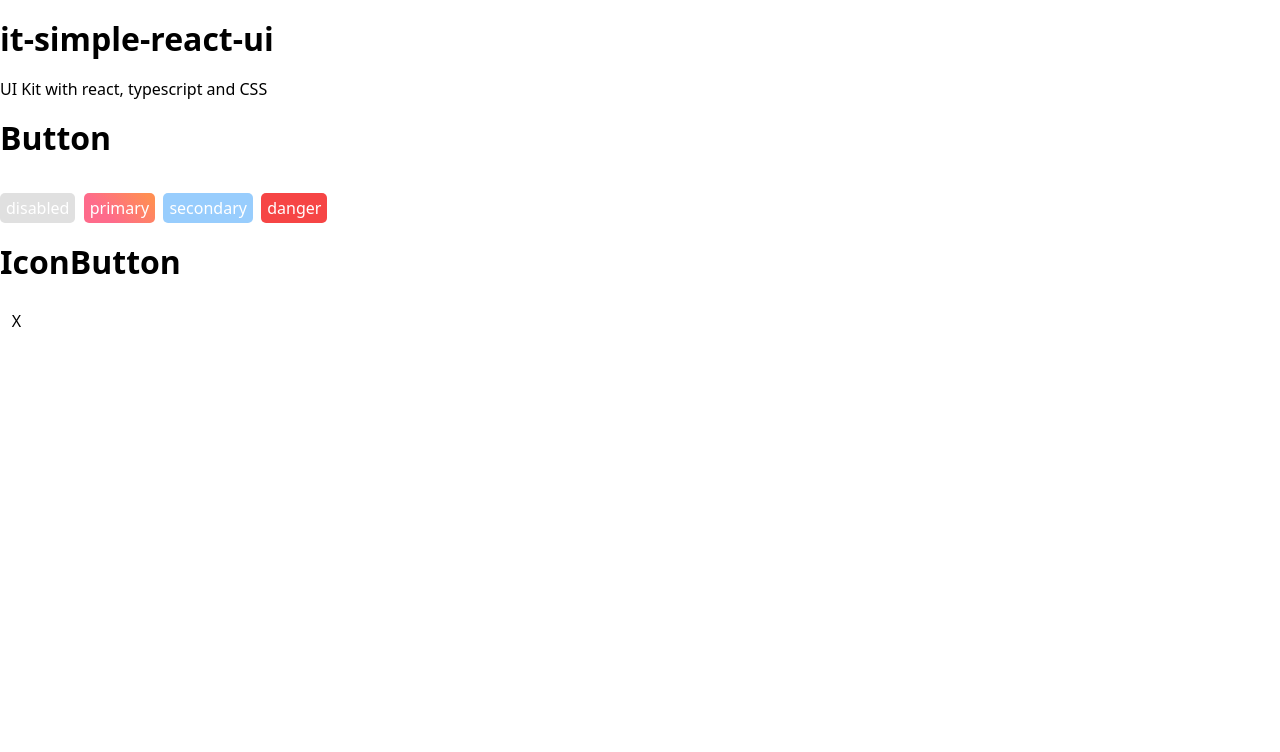
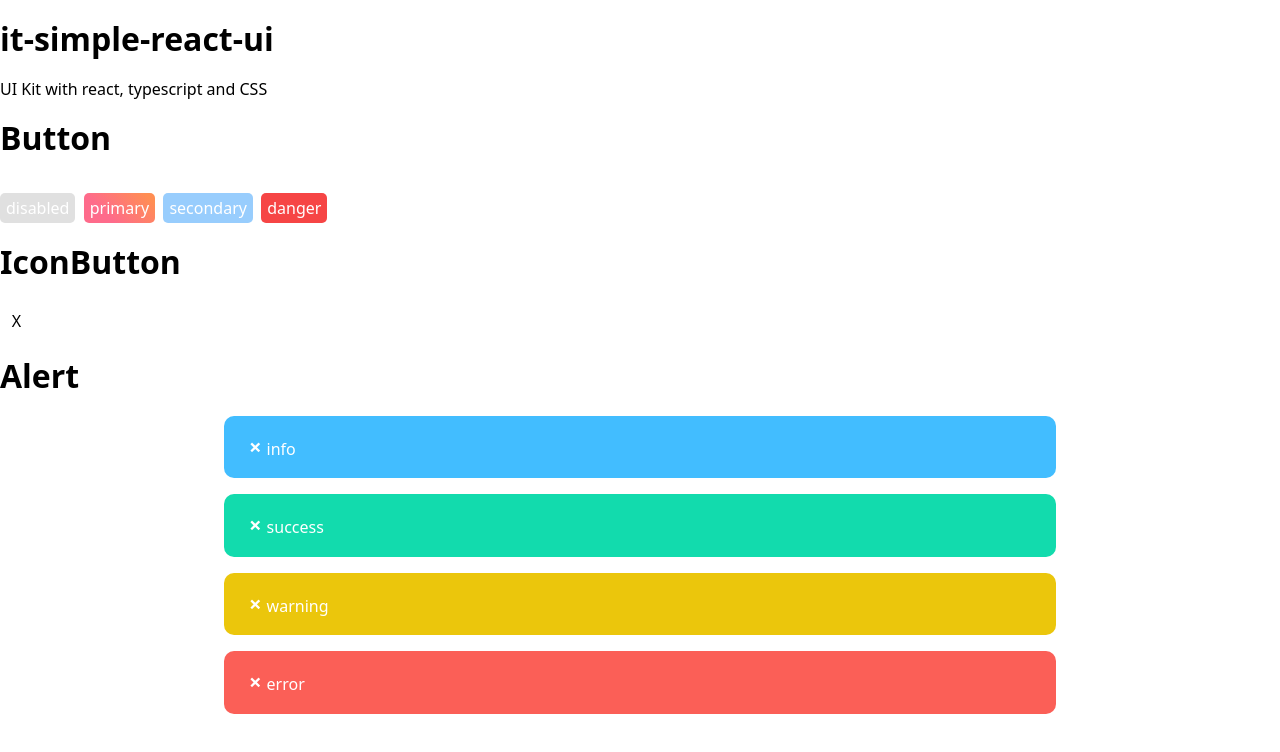
Before and after one commit to dariopalminio/oaky-ui-kit, a React (Vite) app: page / in a window 1280 px wide. Shown: the top 752 px of the page. Built offline with nearby package versions, Linux system fonts and the light colour scheme.

Commit message:
feat (Alert): add component

```diff
--- a/src/app/demo/index.tsx
+++ b/src/app/demo/index.tsx
@@ -1,4 +1,5 @@
 
+import AlertsDemo from '../ui-kit/alert/demo';
 import ButtonDemo from '../ui-kit/button/demo';
 import IconButtonDemo from '../ui-kit/icon-button/demo';
 import '../ui-kit/style/normalize.css'
@@ -16,6 +17,8 @@ function Demo() {
             <ButtonDemo />
 
             <IconButtonDemo />
+
+            <AlertsDemo/>
         </div>
 
     )
--- /dev/null
+++ b/src/app/ui-kit/alert/alert.tsx
@@ -0,0 +1,92 @@
+import React from "react";
+import styled from "styled-components";
+
+//Styled-components
+const AlertBox = styled.div`
+        width: 65%;
+        margin:0px auto;
+        margin-top: 1rem;
+        padding: 20px;
+        background-color: #12DBAD;
+        color: white;
+        border-radius: 10px;
+        @media screen and (min-width: 768px) and (max-width: 1023px) {
+            width: 70%;
+            margin: 0px auto;
+            margin-top: 1rem;
+        }
+        @media screen and (max-width: 767px) {
+            margin: 0px auto;
+            margin-top: 1rem;
+        }
+
+    `;
+
+//Styled-components
+const AlertCloseButton = styled.span`
+        margin-left: 5px;
+        margin-right: 5px;
+        color: white;
+        font-weight: bold;
+        float: none;
+        font-size: 22px;
+        line-height: 20px;
+        cursor: pointer;
+        transition: 0.3s;
+        &:hover{
+            color: black;
+        }
+    `;
+
+interface Props {
+    children?: React.ReactNode;
+    severity?: "info" | "error" | "warning" | "success" | undefined;
+}
+
+/**
+ * Customized alert
+ * Stateless components
+ */
+ export const Alert: React.FC<Props> = ({ severity, children }) => {
+
+    const getId = () => {
+        return severity ? 'alert-box-' + severity : 'alert-box-';
+    }
+
+    const handlerClick = (event: React.MouseEvent<HTMLElement>) => {
+        const elementId = getId();
+        let popup: HTMLElement | null = document.getElementById(elementId);
+        if (popup != null) {
+            if (popup.style.display === "none") {
+                popup.style.setProperty('display', 'block', 'important');
+            } else {
+                popup.style.setProperty('display', 'none', 'important');
+            }
+        }
+        event.stopPropagation();
+    };
+
+    const getBackgroundBySeverity = () => {
+        switch (severity) {
+            case 'success':
+                return '#12DBAD';
+            case 'error':
+                return '#FB5F57';
+            case 'info':
+                return '#42bdff';
+            case 'warning':
+                return '#EBC60C';
+            default:
+                return '#42bdff';
+        }
+    };
+
+    return (
+        <AlertBox id={getId()} style={{ backgroundColor: getBackgroundBySeverity() }}>
+            <AlertCloseButton className="closebtn" onClick={(event) => handlerClick(event)}>&times;</AlertCloseButton>
+                {children}
+        </AlertBox>
+    );
+};
+
+export default Alert;
--- /dev/null
+++ b/src/app/ui-kit/alert/demo.tsx
@@ -0,0 +1,23 @@
+import Alert from "./alert"
+
+
+
+function AlertsDemo() {
+
+
+    return (
+
+        <div>
+            <h1>Alert</h1>
+
+            <Alert severity="info">{"info"}</Alert>
+            <Alert severity="success">{"success"}</Alert>
+            <Alert severity="warning">{"warning"}</Alert>
+            <Alert severity="error">{"error"}</Alert>
+
+        </div>
+
+    )
+}
+
+export default AlertsDemo
--- a/src/index.ts
+++ b/src/index.ts
@@ -1,3 +1,4 @@
 export * from './app/demo'
+export * from './app/ui-kit/alert'
 export * from './app/ui-kit/button'
 export * from './app/ui-kit/icon-button'
```
Also changed, not shown: src/app/ui-kit/alert/index.tsx (added).
